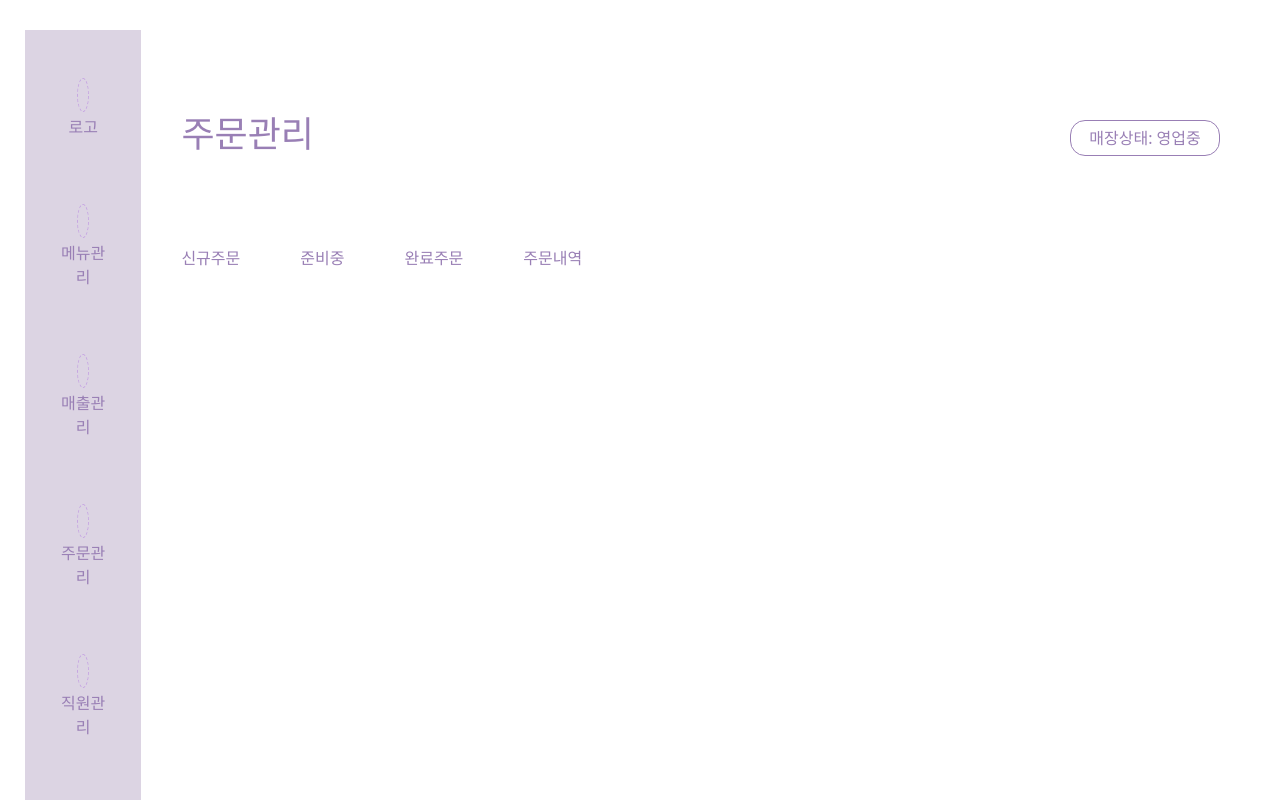
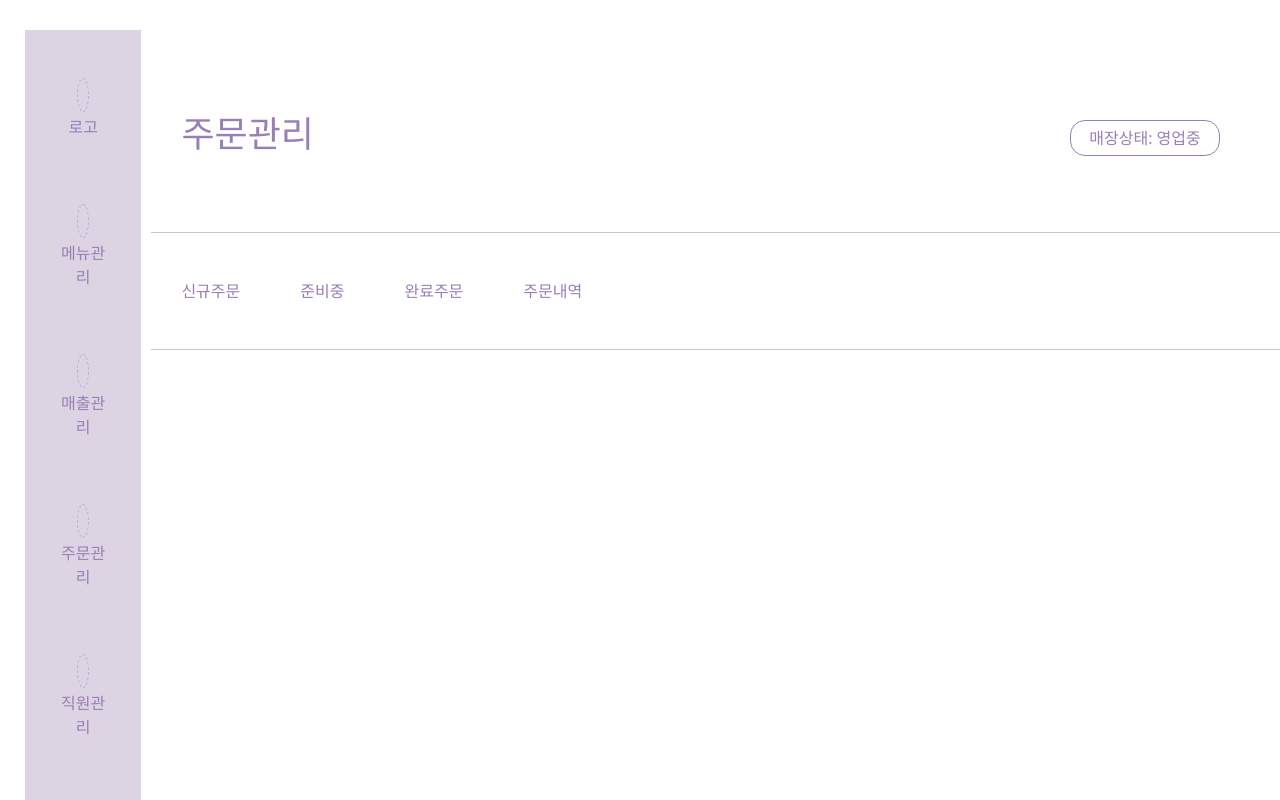
Before and after one commit to jgsjss/ding, a Vue app: page /ordermanagement in a window 1280 px wide. Shown: the top 800 px of the page. Built offline with nearby package versions, Linux system fonts and the light colour scheme; no server answers; some icons are missing.

Commit message:
01.13 14:23
ordermanagement 내부 css수정

```diff
--- a/src/assets/css/Ordermanagement/CompletedOrder.css
+++ b/src/assets/css/Ordermanagement/CompletedOrder.css
@@ -8,7 +8,7 @@
     align-items: flex-start;
     position:relative;
   }
-  .pay_container > div:after {
+  /* .pay_container > div:after {
     position:absolute;
     top:-15px;
     left:0;
@@ -17,7 +17,7 @@
     width:100%;
     height:1px;
     background:#ddd;
-  }
+  } */
   .complete_box1,
   .complete_box2,
   .complete_box3 {
--- a/src/assets/css/Ordermanagement/NeworderListOne.css
+++ b/src/assets/css/Ordermanagement/NeworderListOne.css
@@ -14,7 +14,7 @@
     padding:20px 0 30px 0;
     position:relative;
   }
-  .order_wrapper:after {
+  /* .order_wrapper:after {
     position:absolute;
     bottom:0;
     left:0;
@@ -23,7 +23,7 @@
     width:100%;
     height:1px;
     background:#ddd;
-  }
+  } */
   .order_left {
     display:flex;
     flex-direction: column;
--- a/src/assets/css/Ordermanagement/Ordermanagement.css
+++ b/src/assets/css/Ordermanagement/Ordermanagement.css
@@ -43,7 +43,7 @@
       justify-content: flex-end;
       align-items: center;
   }
-  .list_wrap:before {
+  /* .list_wrap:before {
     display: block;
     content: '';
     position: absolute;
@@ -62,7 +62,7 @@
     background: #ddd;
     width: 100%;
     height: 1px;
-  }
+  } */
   /* .list_wrap::before {
     display: block;
     content: '';
--- a/src/view/OrderManagement.vue
+++ b/src/view/OrderManagement.vue
@@ -11,12 +11,14 @@
         <i class="xi-bell"></i>
       </div>
       </div>
+      <hr />
       <div class="component_bar">
         <router-link to="/ordermanagement/neworderlistone"><span class="component_name first">신규주문{{}}</span></router-link>
         <router-link to="/ordermanagement/preparinglistone"><span class="component_name">준비중{{}}</span></router-link>
         <router-link to="/ordermanagement/completedorder"><span class="component_name">완료주문{{}}</span></router-link>
        <router-link to="/ordermanagement/orderlist"><span class="component_name">주문내역</span></router-link>
       </div>
+      <hr />
 
         <!-- <div class="list_wrap">
           <router-link to="/OrderManagement/1"><i class="xi-list-square list"></i></router-link>
```
